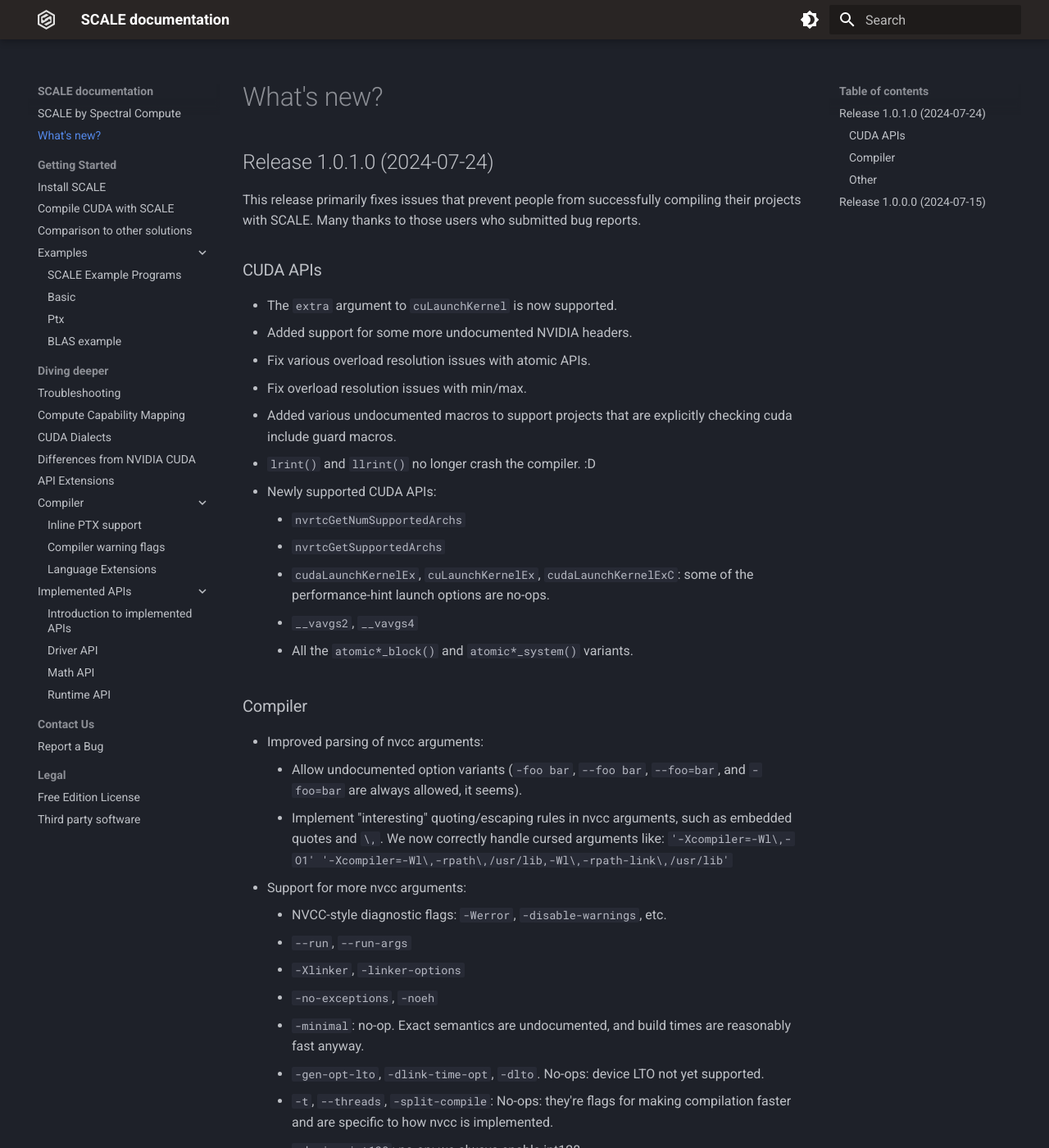
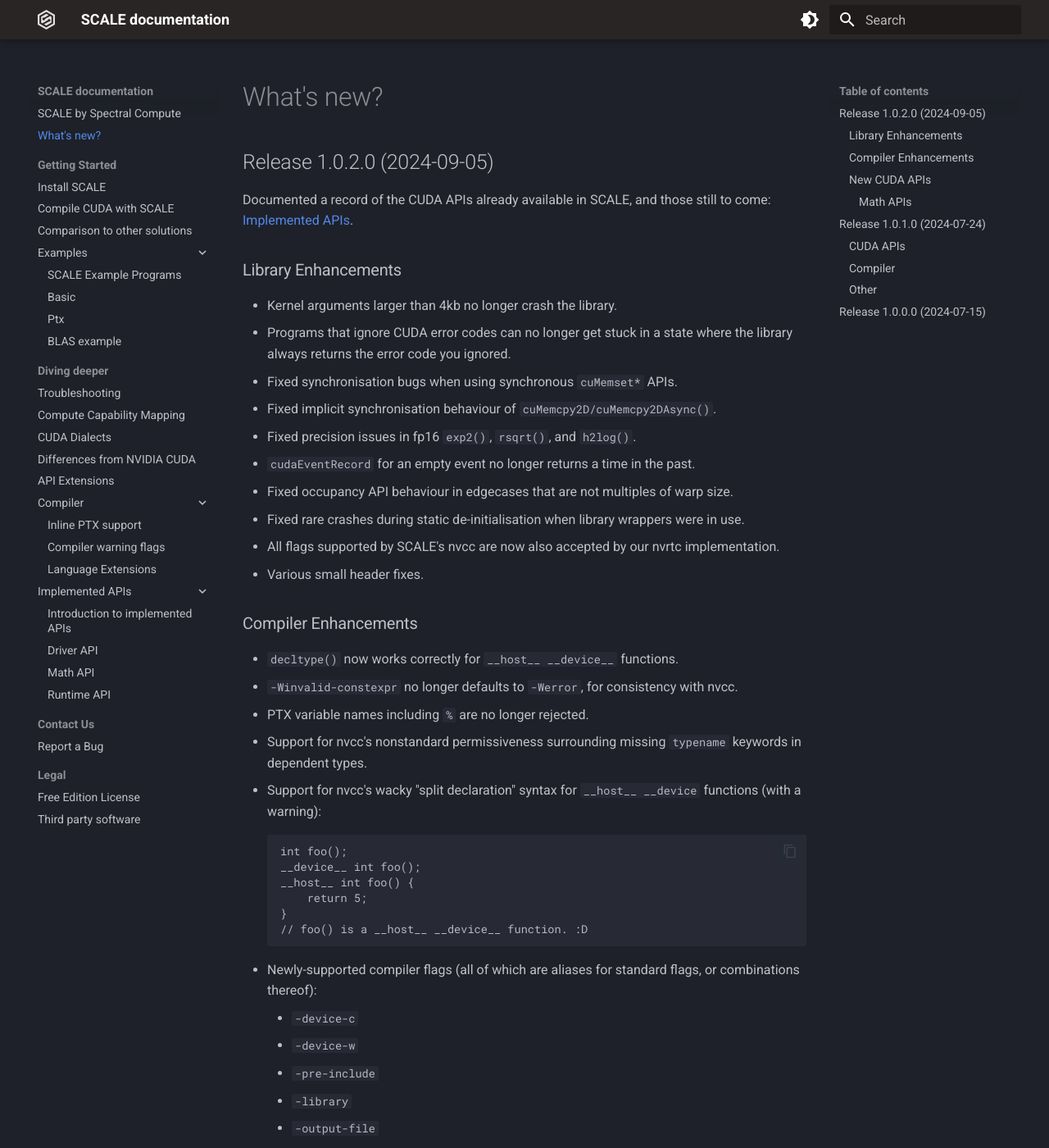
Before and after one commit to spectral-compute/scale-docs, an MkDocs documentation site: the page built from docs/manual/CHANGELOG.md, in a window 1280 px wide and 1400 px high. Shown: the whole window at 82% size. Built offline with MkDocs 1.6.1 and Material for MkDocs 9.7.7, drawn with Linux system fonts in a browser that asks for light colours; some of the changed text lies outside the part shown.

Commit message:
add changelog for 1.0.2.0

````diff
--- a/docs/manual/CHANGELOG.md
+++ b/docs/manual/CHANGELOG.md
@@ -1,4 +1,66 @@
 # What's new?
+
+## Release 1.0.2.0 (2024-09-05)
+
+Documented a record of the CUDA APIs already available in SCALE, and those still to come: [Implemented APIs](./apis.md).
+
+### Library Enhancements
+
+- Kernel arguments larger than 4kb no longer crash the library.
+- Programs that ignore CUDA error codes can no longer get stuck in a state
+  where the library always returns the error code you ignored.
+- Fixed synchronisation bugs when using synchronous `cuMemset*` APIs.
+- Fixed implicit synchronisation behaviour of `cuMemcpy2D/cuMemcpy2DAsync()`.
+- Fixed precision issues in fp16 `exp2()`, `rsqrt()`, and `h2log()`.
+- `cudaEventRecord` for an empty event no longer returns a time in the past.
+- Fixed occupancy API behaviour in edgecases that are not multiples of warp
+  size.
+- Fixed rare crashes during static de-initialisation when library wrappers
+  were in use.
+- All flags supported by SCALE's nvcc are now also accepted by our nvrtc
+  implementation.
+- Various small header fixes.
+
+### Compiler Enhancements
+
+- `decltype()` now works correctly for `__host__ __device__` functions.
+- `-Winvalid-constexpr` no longer defaults to `-Werror`, for consistency
+  with nvcc.
+- PTX variable names including `%` are no longer rejected.
+- Support for nvcc's nonstandard permissiveness surrounding missing
+  `typename` keywords in dependent types.
+- Support for nvcc's wacky "split declaration" syntax for `__host__ __device`
+  functions (with a warning):
+  ```
+  int foo();
+  __device__ int foo();
+  __host__ int foo() {
+      return 5;
+  }
+  // foo() is a __host__ __device__ function. :D
+  ```
+- Newly-supported compiler flags (all of which are aliases for
+  standard flags, or combinations thereof):
+    * `-device-c`
+    * `-device-w`
+    * `-pre-include`
+    * `-library`
+    * `-output-file`
+    * `-define-macro`
+    * `-undefine-macro`
+
+### New CUDA APIs
+
+#### Math APIs
+
+- `exp10(__half)`
+- `exp2(__half)`
+- `rcp(__half)`
+- `rint(__half)`
+- `h2exp10(__half2)`
+- `h2exp2(__half2)`
+- `h2rcp(__half2)`
+- `h2rint(__half2)`
 
 ## Release 1.0.1.0 (2024-07-24)
 
````
